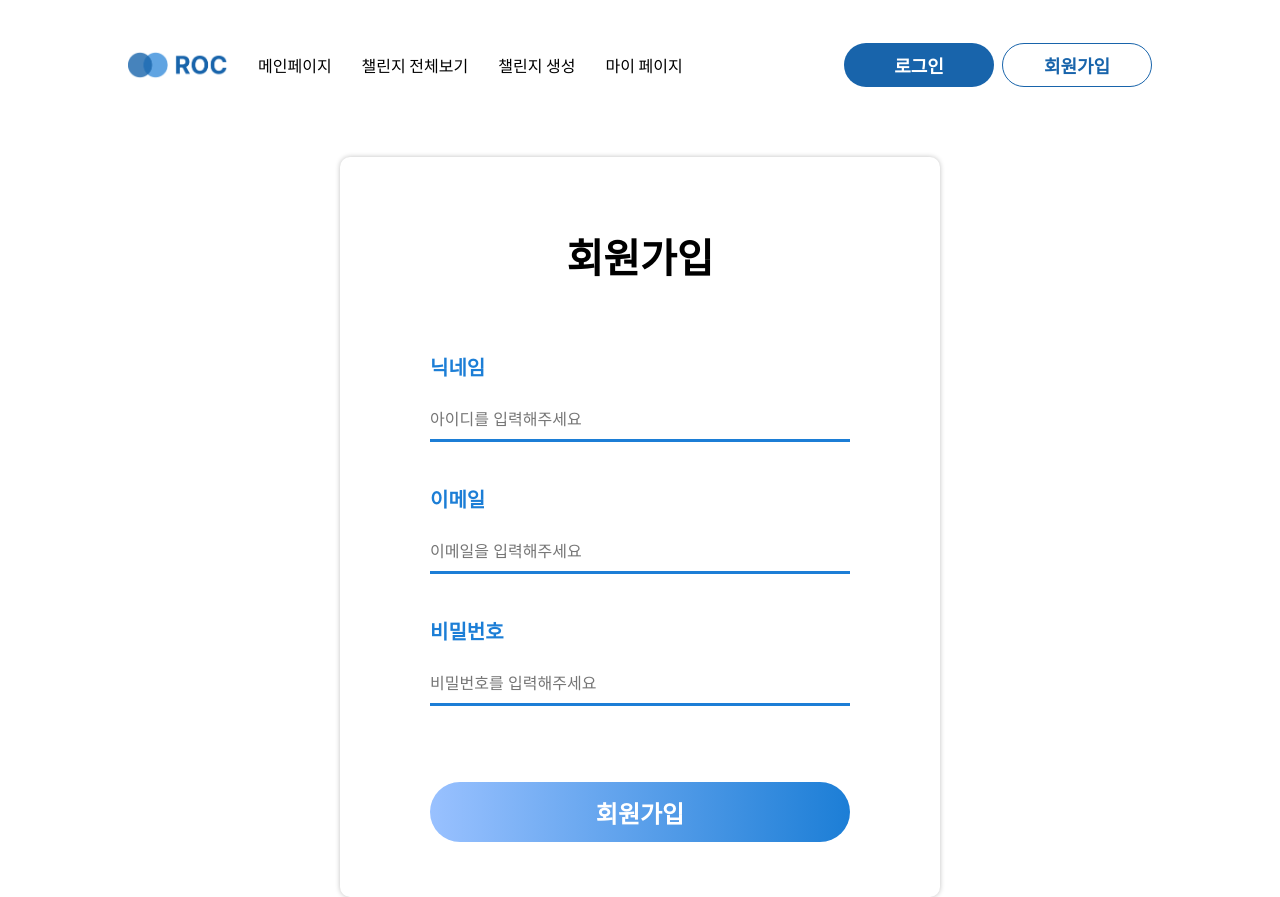
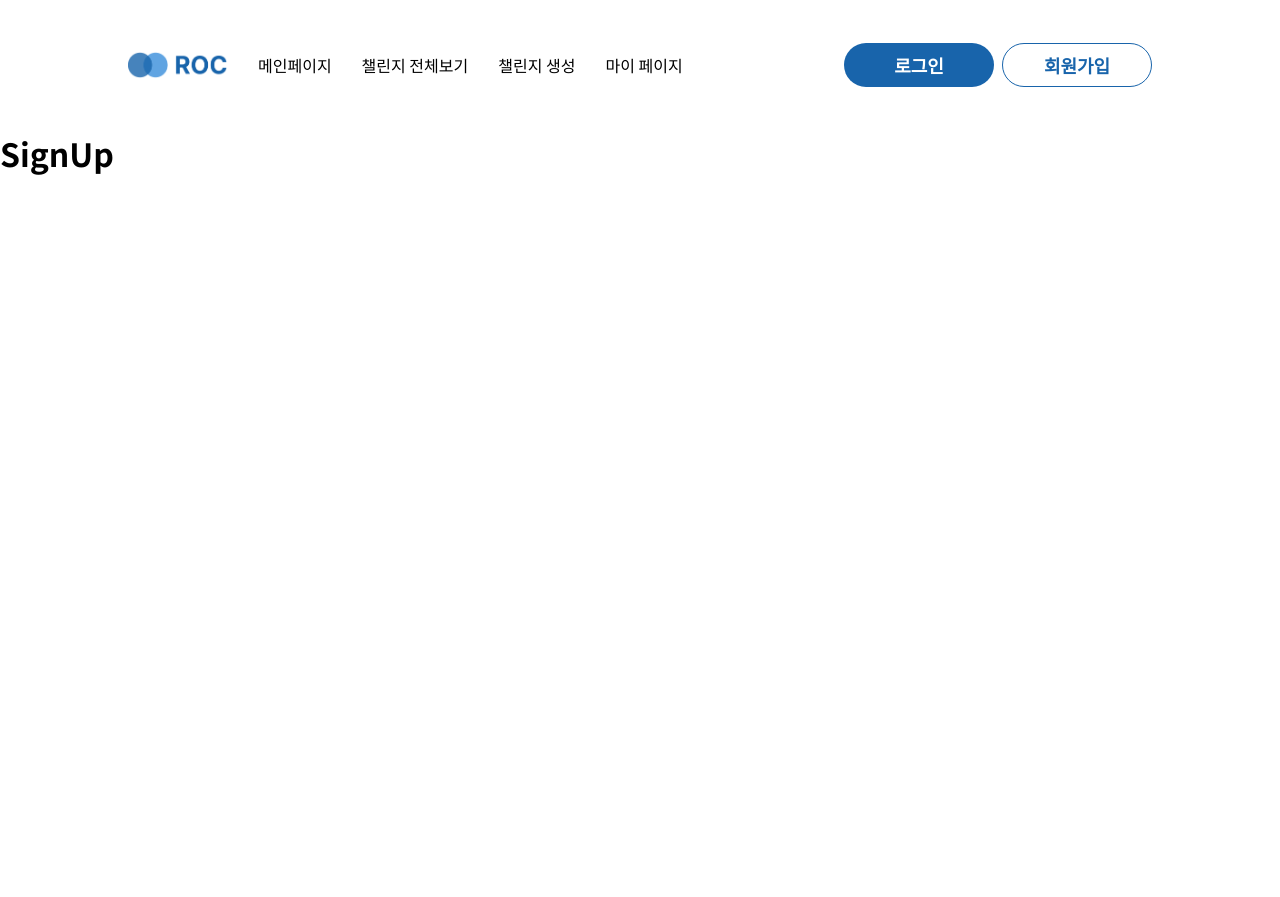
Before and after one commit to DSM-ROC/DSM-ROC_FrontEnd-V2, a React (Create React App) app: page /signUp in a window 1280 px wide. After the commit the page ends 800 px from the top, so only its background shows below. Built offline with nearby package versions, Linux system fonts and the light colour scheme.

Commit message:
Revert "Feature/login"

```diff
--- a/src/pages/login.tsx
+++ b/src/pages/login.tsx
@@ -1,105 +1,9 @@
-import styled from 'styled-components';
-import { theme } from 'styles/theme';
-
 const Login = (): JSX.Element => {
   return (
     <>
-      <LoginPage>
-        <LoginWrapper>
-          <LoginForm>
-            <b>로그인</b>
-          </LoginForm>
-          <LoginBox>
-            <EmailForm>
-              <b>이메일</b>
-            </EmailForm>
-            <Email placeholder="이메일을 입력해주세요" />
-              <PwForm>
-                <b>비밀번호</b>
-              </PwForm>
-              <PassWord placeholder="비밀번호를 입력해주세요" />
-            <LoginBtn>
-              <b>로그인</b>
-            </LoginBtn>
-          </LoginBox>
-        </LoginWrapper>
-      </LoginPage>
+      <h1>Login</h1>
     </>
   );
 };
 
 export default Login;
-
-const LoginPage = styled.div`
-  display: flex;
-  align-items: center;
-  justify-content: center;
-`;
-const LoginWrapper = styled.div`
-  width: 600px;
-  height: 620px;
-  border-radius: 10px;
-  display: flex;
-  justify-content: center;
-  margin-top: 62px;
-  box-shadow: 0px 0px 5px rgba(0, 0, 0, 0.25);
-`;
-const LoginForm = styled.div`
-  font-size: 40px;
-  margin-top: 73px;
-  display: flex;
-  position: absolute;
-`;
-const LoginBox = styled.div`
-  margin-top: 209px;
-  width: 420px;
-  height: 340px;
-`;
-const EmailForm = styled.div`
-  color: ${theme.mainBlueColor};
-  font-size: 20px;
-  margin-bottom: 30px;
-`;
-const Email = styled.input`
-  border: none;
-  border-bottom: 3px ${theme.mainBlueColor} solid;
-  display: flex;
-  width: 420px;
-  padding-bottom: 10px;
-  outline: none;
-  font-size: 16px;
-  margin-bottom: 42px;
-`;
-const PwForm = styled.div`
-  color: ${theme.mainBlueColor};
-  font-size: 20px;
-  margin-bottom: 30px;
-`;
-const PassWord = styled.input`
-  border: none;
-  border-bottom: 3px ${theme.mainBlueColor} solid;
-  display: flex;
-  width: 420px;
-  padding-bottom: 10px;
-  outline: none;
-  font-size: 16px;
-  margin-bottom: 42px;
-`;
-const LoginBtn = styled.button`
-  width: 420px;
-  height: 60px;
-  border-radius: 33px;
-  border: none;
-  background-color: ${theme.mainBlueColor};
-  justify-content: center;
-  align-items: center;
-  position: absolute;
-  top: 680px;
-  color: white;
-  font-size: 24px;
-  background: linear-gradient(
-    To right,
-    rgba(0, 100, 255, 0.4),
-    ${theme.mainBlueColor}
-  );
-`;
--- a/src/pages/signUp.tsx
+++ b/src/pages/signUp.tsx
@@ -1,122 +1,9 @@
-import styled from 'styled-components';
-import { theme } from 'styles/theme';
-
 const SignUp = (): JSX.Element => {
   return (
     <>
-      <SignUpPage>
-        <SignUpWrapper>
-          <SignUpForm>
-            <b>회원가입</b>
-          </SignUpForm>
-          <SignUpBox>
-            <NicknameForm>
-              <b>닉네임</b>
-            </NicknameForm>
-            <Nickname placeholder="아이디를 입력해주세요" />
-            <EmailForm>
-              <b>이메일</b>
-            </EmailForm>
-            <Email placeholder="이메일을 입력해주세요" />
-            <PwForm>
-              <b>비밀번호</b>
-            </PwForm>
-            <PassWord placeholder="비밀번호를 입력해주세요" />
-            <SignUpBtn>
-              <b>회원가입</b>
-            </SignUpBtn>
-          </SignUpBox>
-        </SignUpWrapper>
-      </SignUpPage>
+      <h1>SignUp</h1>
     </>
   );
 };
 
 export default SignUp;
-
-const SignUpPage = styled.div`
-  display: flex;
-  align-items: center;
-  justify-content: center;
-`;
-const SignUpWrapper = styled.div`
-  width: 600px;
-  height: 740px;
-  border-radius: 10px;
-  display: flex;
-  justify-content: center;
-  margin-top: 27px;
-  box-shadow: 0px 0px 5px rgba(0, 0, 0, 0.25);
-`;
-const SignUpForm = styled.div`
-  font-size: 40px;
-  margin-top: 70px;
-  display: flex;
-  position: absolute;
-`;
-const SignUpBox = styled.div`
-  margin-top: 195px;
-  width: 420px;
-  height: 340px;
-`;
-const NicknameForm = styled.div`
-  color: ${theme.mainBlueColor};
-  font-size: 20px;
-  margin-bottom: 30px;
-`;
-const Nickname = styled.input`
-  border: none;
-  border-bottom: 3px ${theme.mainBlueColor} solid;
-  display: flex;
-  width: 420px;
-  padding-bottom: 10px;
-  outline: none;
-  font-size: 16px;
-  margin-bottom: 42px;
-`;
-const EmailForm = styled.div`
-  color: ${theme.mainBlueColor};
-  font-size: 20px;
-  margin-bottom: 30px;
-`;
-const Email = styled.input`
-  border: none;
-  border-bottom: 3px ${theme.mainBlueColor} solid;
-  display: flex;
-  width: 420px;
-  padding-bottom: 10px;
-  outline: none;
-  font-size: 16px;
-  margin-bottom: 42px;
-`;
-const PwForm = styled.div`
-  color: ${theme.mainBlueColor};
-  font-size: 20px;
-  margin-bottom: 30px;
-`;
-const PassWord = styled.input`
-  border: none;
-  border-bottom: 3px ${theme.mainBlueColor} solid;
-  display: flex;
-  width: 420px;
-  padding-bottom: 10px;
-  outline: none;
-  font-size: 16px;
-  margin-bottom: 76px;
-`;
-const SignUpBtn = styled.button`
-  width: 420px;
-  height: 60px;
-  border-radius: 33px;
-  border: none;
-  background-color: ${theme.mainBlueColor};
-  justify-content: center;
-  align-items: center;
-  color: white;
-  font-size: 24px;
-  background: linear-gradient(
-    To right,
-    rgba(0, 100, 255, 0.4),
-    ${theme.mainBlueColor}
-  );
-`;
```
